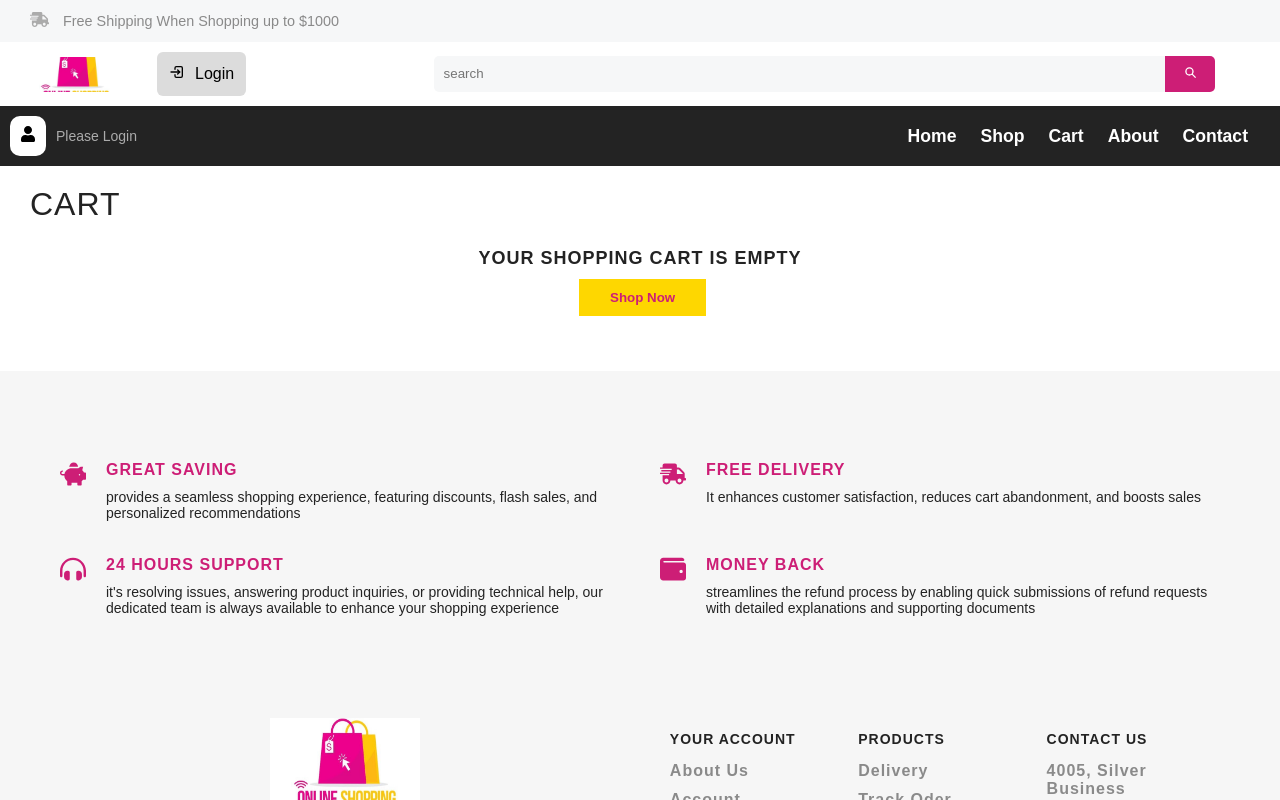
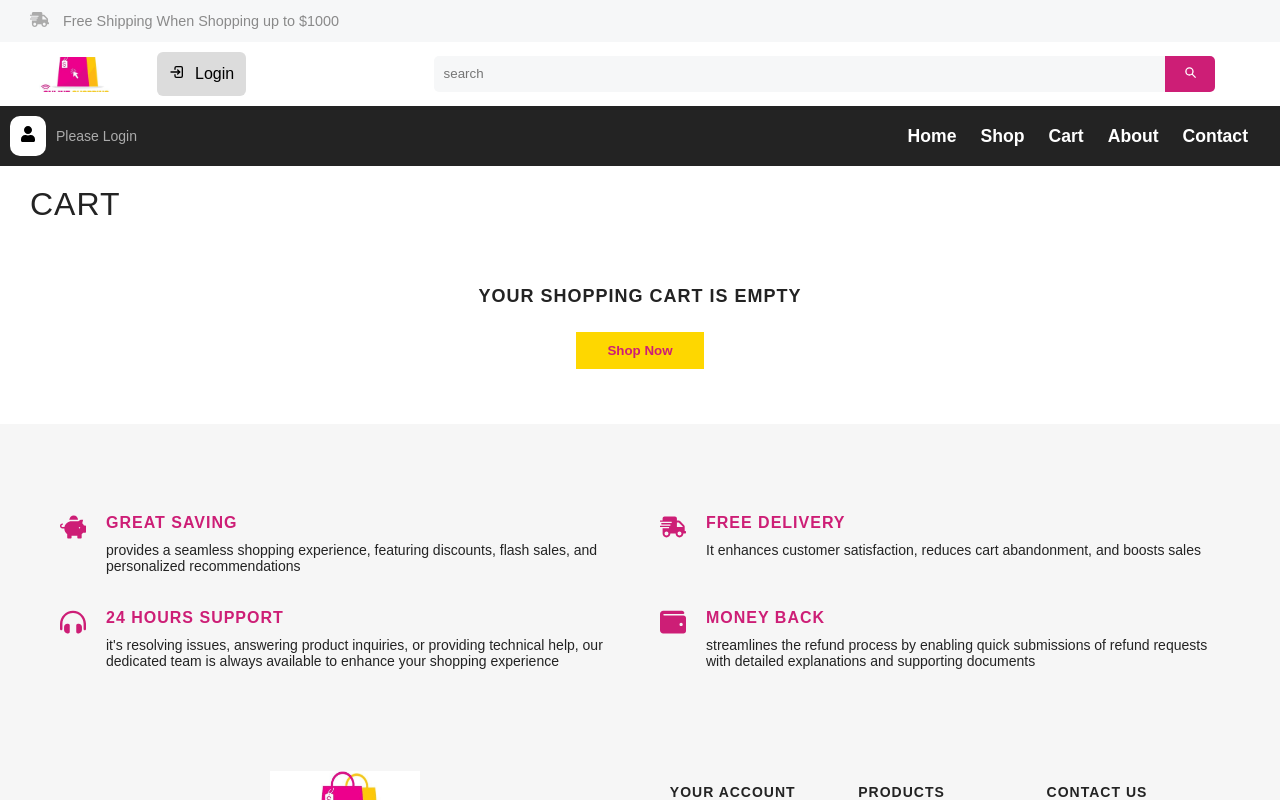
Before and after one commit to Ahmed-Maher77/online-shopping-web-application_iti-team-work, a React (Create React App) app: page /cart in a window 1280 px wide. Shown: the top 800 px of the page. Built offline with nearby package versions, Linux system fonts and the light colour scheme.

Commit message:
added some styles to the cart page

```diff
--- a/src/Components/Cart.css
+++ b/src/Components/Cart.css
@@ -26,23 +26,29 @@
 	align-items: center;
 }
 .cart .empty_cart h2 {
-	text-align: center;
-	text-transform: uppercase;
-	font-size: 18px;
-	color: var(--black-color);
-	letter-spacing: 1px;
+    color: #232323;
+    color: var(--black-color);
+    font-size: 18px;
+    letter-spacing: 1px;
+    text-align: center;
+    text-transform: uppercase;
+    margin-top: 38px;
+    padding-inline: 11px;
 }
 .cart .empty_cart button {
-	margin-left: 45%;
-	padding: 10px 30px;
-	margin-top: 10px;
-	background: var(--yellow-color);
-	color: var(--pink-color);
-	border: none;
-	outline: none;
-	border: 1px solid var(--yellow-color);
-	font-weight: 600;
-	cursor: pointer;
+    background: #fed700;
+    background: var(--yellow-color);
+    border: 1px solid #fed700;
+    border: 1px solid var(--yellow-color);
+    color: #cd1e76;
+    color: var(--pink-color);
+    cursor: pointer;
+    font-weight: 600;
+    outline: none;
+    padding: 10px 30px;
+    display: block;
+    margin: auto;
+    margin-top: 25px;
 }
 .cart .container {
 	max-width: 100%;
```
